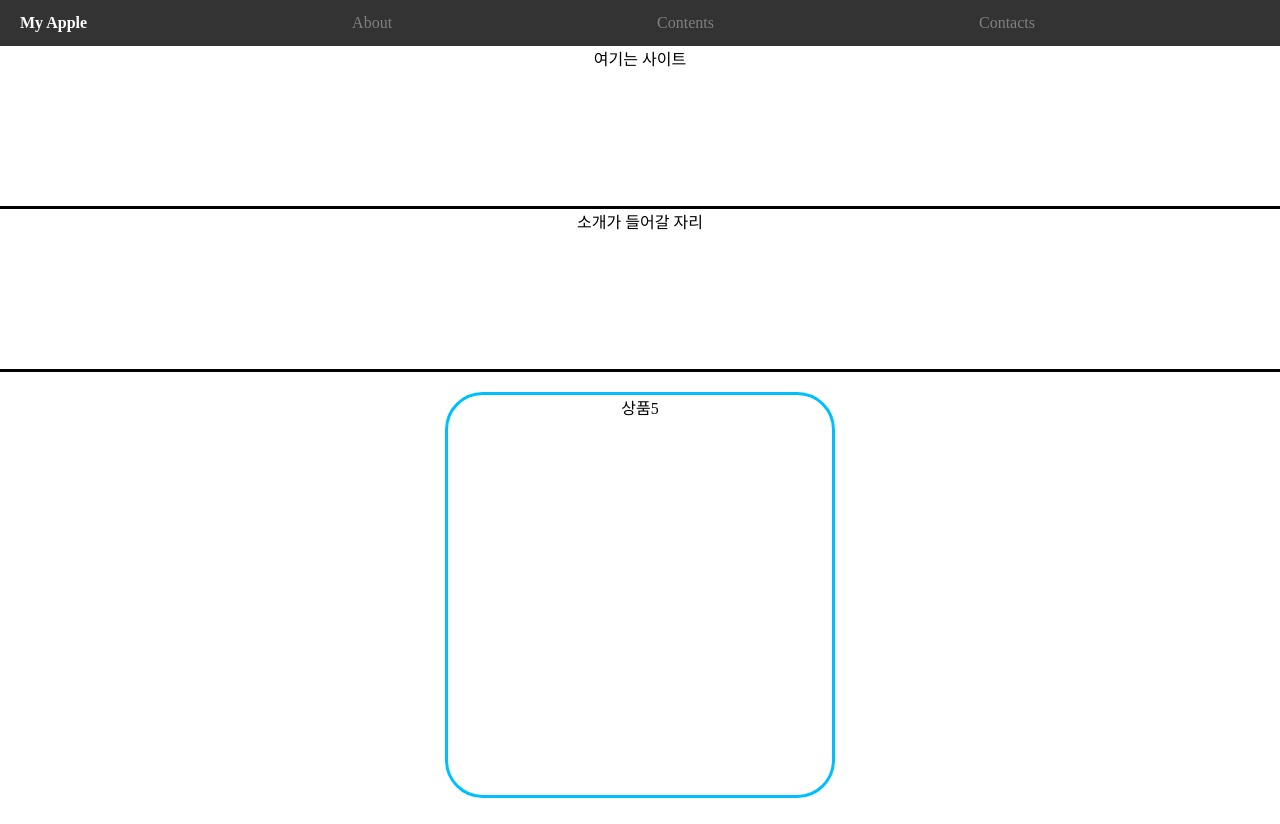
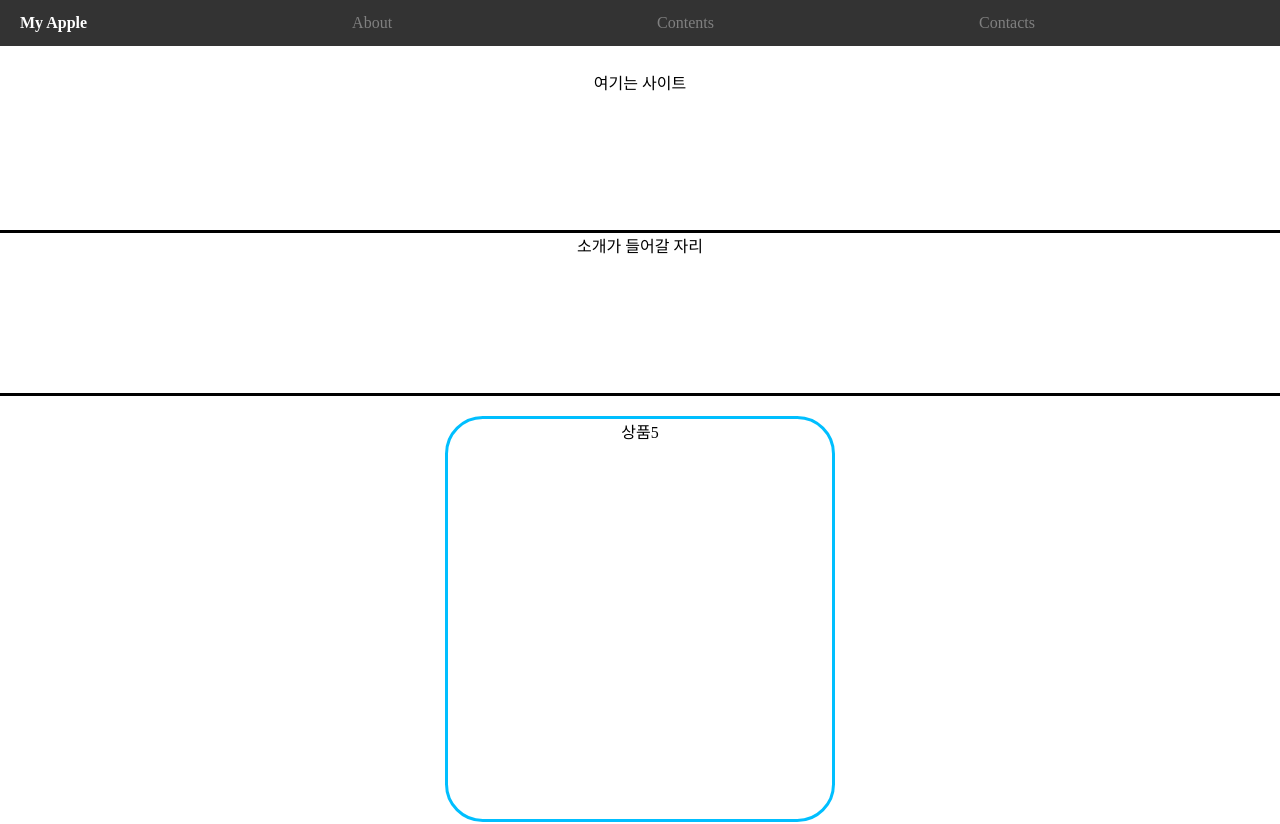
Before and after one commit to aaronktaey/myapple, a React (Create React App) app: page / in a window 1280 px wide. Shown: the top 824 px of the page. Built offline with nearby package versions, Linux system fonts and the light colour scheme.

Commit message:
display : contents 로 sticky 네브바가 풀려서 되돌림

```diff
--- a/src/About.css
+++ b/src/About.css
@@ -1,4 +1,5 @@
 .about-container{
+  margin-top: 70px;
   width: 100%;
   display: flex;
   flex-direction: column;
--- a/src/Nav.css
+++ b/src/Nav.css
@@ -3,7 +3,7 @@
   top: 0;
   width: 100%;
   z-index: 999;
-  display:contents
+  display: block;
 }
 
 ul {
```
